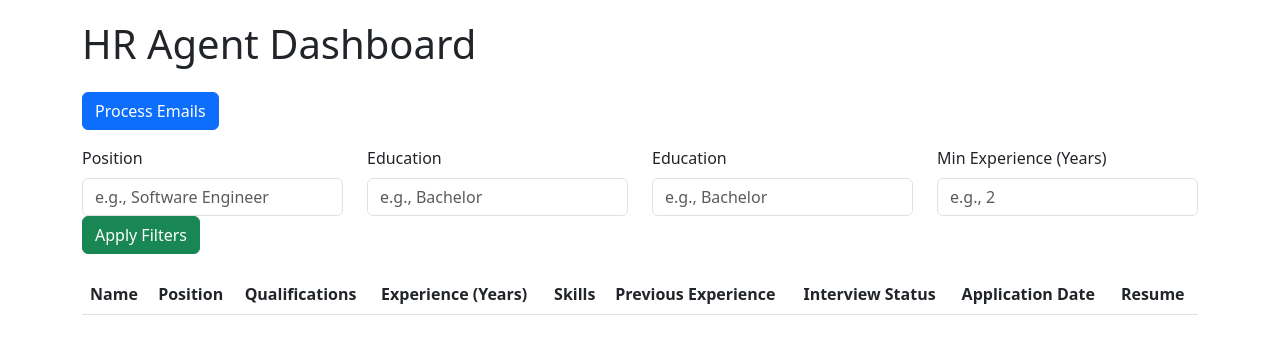
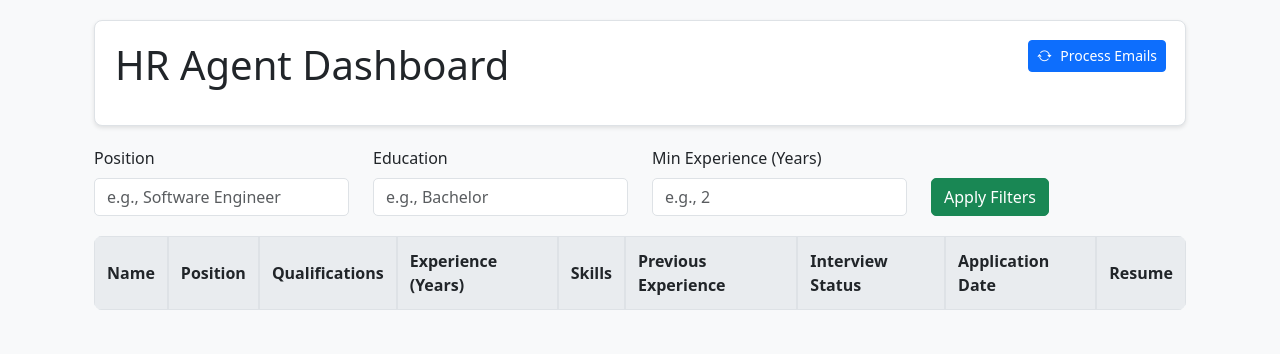
Before and after one commit to Sauvik11/AiHR-Agent, a Flask app: page / in a window 1280 px wide. Shown: the top 354 px of the page. Run offline with Flask 3, Linux system fonts and the light colour scheme; data that the repository does not hold is empty; parts of the project's set-up code (start-up, migrations or seed data) failed here and were passed over; some libraries are stand-ins or nearby versions.

Commit message:
frontend fix

```diff
--- a/templates/index.html
+++ b/templates/index.html
@@ -5,19 +5,90 @@
     <meta name="viewport" content="width=device-width, initial-scale=1.0">
     <title>HR Agent Dashboard</title>
     <link href="https://cdn.jsdelivr.net/npm/bootstrap@5.3.0/dist/css/bootstrap.min.css" rel="stylesheet">
+    <link href="https://cdn.jsdelivr.net/npm/bootstrap-icons/font/bootstrap-icons.css" rel="stylesheet">
     <style>
-        body { padding: 20px; }
-        .filter-section { margin-bottom: 20px; }
+        body {
+            padding: 20px;
+            background-color: #f8f9fa;
+        }
+        .header-container {
+            position: relative;
+            margin-bottom: 20px;
+        }
+        .header-card {
+            background-color: #ffffff;
+            border: 1px solid #dee2e6;
+            border-radius: 8px;
+            padding: 20px;
+            box-shadow: 0 2px 4px rgba(0,0,0,0.1);
+        }
+        .process-emails-btn {
+            position: absolute;
+            top: 20px;
+            right: 20px;
+        }
+        .filter-section {
+            margin-bottom: 20px;
+        }
+        .table {
+            background-color: #ffffff;
+            border-collapse: separate;
+            border-spacing: 0;
+            border-radius: 8px;
+            overflow: hidden;
+        }
+        .table th, .table td {
+            border: 1px solid #dee2e6;
+            padding: 12px;
+            vertical-align: middle;
+        }
+        .table th {
+            background-color: #e9ecef;
+            font-weight: 600;
+        }
+        .table tbody tr:hover {
+            background-color: #f1f3f5;
+        }
+        .filter-form .form-control {
+            border-radius: 5px;
+        }
+        .filter-form .btn {
+            border-radius: 5px;
+        }
+        .bi-arrow-repeat {
+            font-size: 0.9rem;
+            margin-right: 5px;
+        }
+        @media (max-width: 768px) {
+            .filter-form .col-md-3 {
+                margin-bottom: 10px;
+            }
+            .filter-form .btn {
+                width: 100%;
+            }
+            .process-emails-btn {
+                position: static;
+                margin: 10px 0;
+                width: 100%;
+            }
+        }
     </style>
 </head>
 <body>
     <div class="container">
-        <h1 class="mb-4">HR Agent Dashboard</h1>
-        <button class="btn btn-primary mb-3" onclick="processEmails()">Process Emails</button>
+         <div class="container">
+        <div class="header-container">
+            <div class="header-card">
+                <h1 class="mb-3">HR Agent Dashboard</h1>
+            </div>
+            <button class="btn btn-primary btn-sm process-emails-btn" onclick="processEmails()">
+                <i class="bi bi-arrow-repeat"></i> Process Emails
+            </button>
+        </div>
 
         <div class="filter-section">
-            <form id="filterForm">
-                <div class="row">
+            <form id="filterForm" class="filter-form">
+                <div class="row align-items-end">
                     <div class="col-md-3">
                         <label for="position" class="form-label">Position</label>
                         <input type="text" class="form-control" id="position" placeholder="e.g., Software Engineer">
@@ -27,21 +98,17 @@
                         <input type="text" class="form-control" id="education" placeholder="e.g., Bachelor">
                     </div>
                     <div class="col-md-3">
-                        <label for="education" class="form-label">Education</label>
-                        <input type="text" class="form-control" id="education" placeholder="e.g., Bachelor">
-                    </div>
-                    <div class="col-md-3">
                         <label for="experience" class="form-label">Min Experience (Years)</label>
                         <input type="number" class="form-control" id="experience" placeholder="e.g., 2">
                     </div>
-                    <div class="col-md-3 align-self-end">
+                    <div class="col-md-3">
                         <button type="submit" class="btn btn-success">Apply Filters</button>
                     </div>
                 </div>
             </form>
         </div>
 
-        <table class="table table-striped">
+        <table class="table table-striped table-bordered">
             <thead>
                 <tr>
                     <th>Name</th>
@@ -52,11 +119,12 @@
                     <th>Previous Experience</th>
                     <th>Interview Status</th>
                     <th>Application Date</th>
-                    <th>Resume</th> <!-- 👈 New column -->
+                    <th>Resume</th>
                 </tr>
             </thead>
             <tbody id="candidateTable"></tbody>
         </table>
+
         <div class="modal fade" id="resumeModal" tabindex="-1" aria-labelledby="resumeModalLabel" aria-hidden="true">
             <div class="modal-dialog modal-xl" style="max-width: 90%;">
                 <div class="modal-content">
@@ -73,7 +141,6 @@
     </div>
 
     <script src="https://cdn.jsdelivr.net/npm/bootstrap@5.3.0/dist/js/bootstrap.bundle.min.js"></script>
-
     <script>
         function fetchCandidates() {
             const position = document.getElementById('position').value;
@@ -113,7 +180,6 @@
         }
 
         function viewResume(resumePath) {
-        // Use the exact path as given in your backend data, like "/resumes/sneha_python_developer_resume.pdf"
             document.getElementById("resumeFrame").src = resumePath;
             const modal = new bootstrap.Modal(document.getElementById("resumeModal"));
             modal.show();
```
Also changed, not shown: 1 other file. Lines whose indentation alone changed are shown as unchanged.
